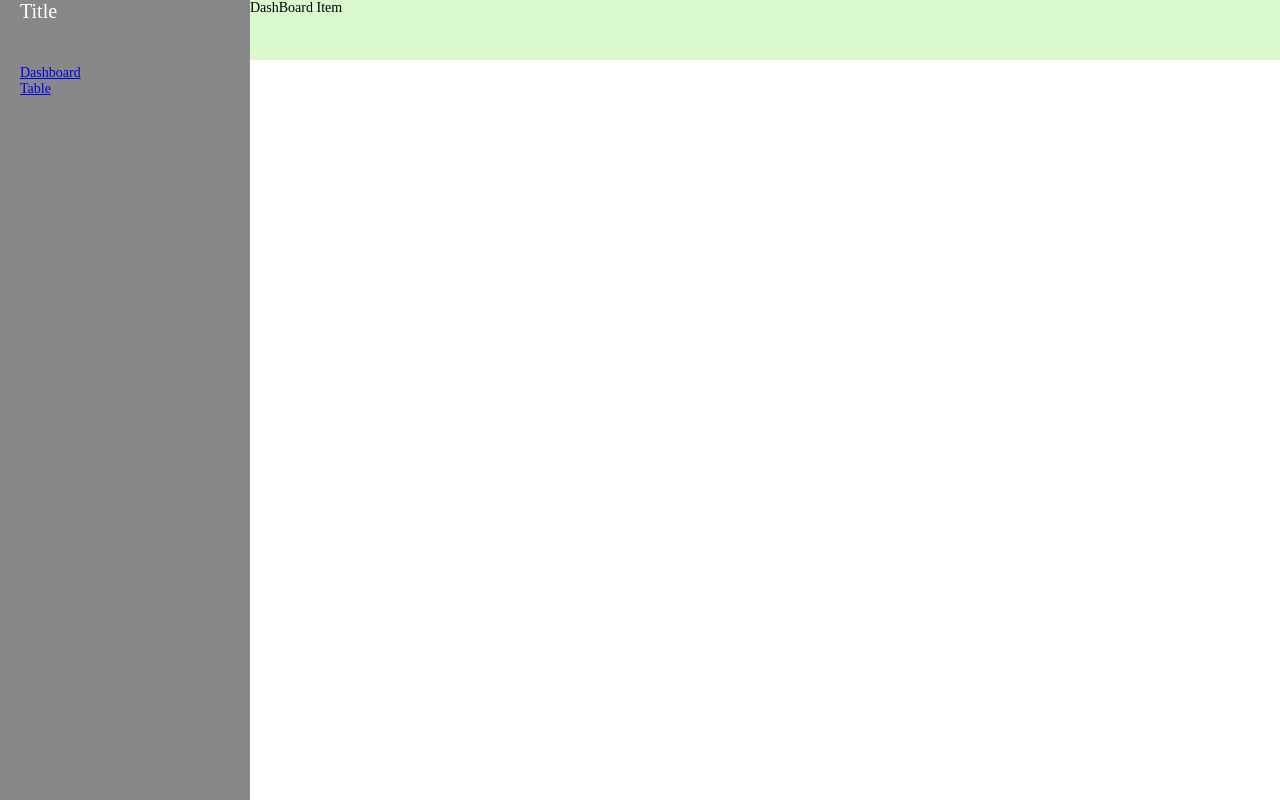
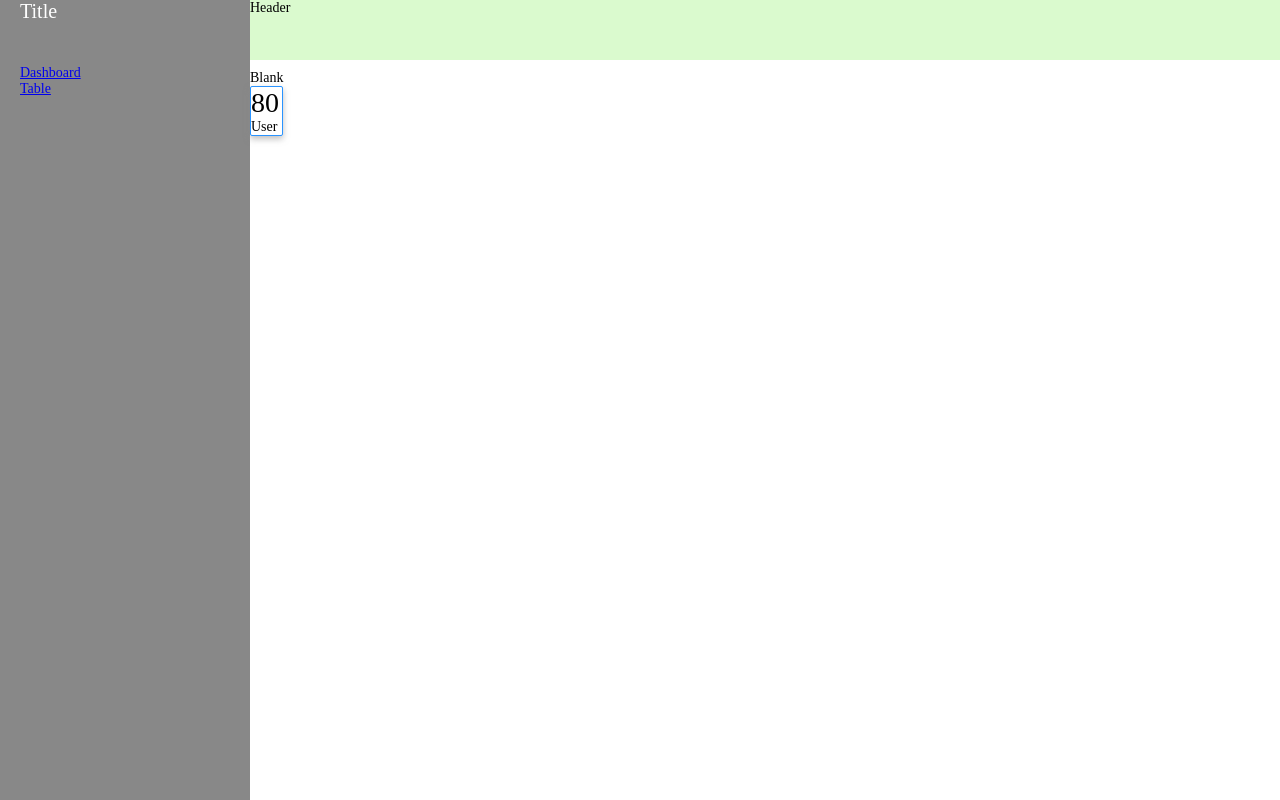
Before and after one commit to harutotanabe09/NuxtAdminConfig, a Nuxt app: page /dashboard in a window 1280 px wide. Built offline with nearby package versions, Linux system fonts and the light colour scheme.

Commit message:
app card

```diff
--- a/assets/style/_variables.scss
+++ b/assets/style/_variables.scss
@@ -194,3 +194,8 @@ $box-shadow-side-menu: 0 3px 5px $black-color;
 
 // header
 $bg-header-white: $light-green;
+
+// Card
+$color-shadow-large: $light-green;
+$bg-card-white: #fff;
+$box-shadow-app-card-block: 0 3px 6px rgba($gray-color, 0.54);
--- /dev/null
+++ b/components/dashboard/AppCard.vue
@@ -0,0 +1,45 @@
+<template>
+  <div class='app-card'>
+    <div class='scope'>{{ card.score }}</div>
+    <div class='comment'>{{ card.comment }}</div>
+  </div>
+</template>
+
+<script lang='ts'>
+import Vue, { PropType } from 'vue'
+
+interface Dataset {
+  score: number
+  comment: string
+}
+
+export default Vue.extend({
+  name: 'AppCard',
+  props: {
+    card: {
+      type: Object as PropType<Dataset>,
+      required: true
+    }
+  },
+  data() {
+  },
+  computed: {},
+  watch: {},
+  methods: {}
+})
+</script>
+
+<style lang='scss' scoped>
+.app-card {
+  background: $bg-card-white;
+  border: 1px solid transparent;
+  border-color: $text-app-button-default;
+  border-radius: 2px;
+  box-shadow: $box-shadow-app-card-block;
+
+  > .scope {
+    display: block;
+    font-size: 28px;
+  }
+}
+</style>
--- a/components/layout/AppHeader.vue
+++ b/components/layout/AppHeader.vue
@@ -3,7 +3,7 @@
     <div class="wrapper">
       <div class="header">
         <div class="col">
-          <div class="page">DashBoard Item</div>
+          <div class="page">Header</div>
         </div>
       </div>
     </div>
--- a/package.json
+++ b/package.json
@@ -3,7 +3,7 @@
   "version": "1.0.0",
   "private": true,
   "scripts": {
-    "dev": "nuxt",
+    "dev": "PORT=3333 nuxt",
     "build": "nuxt build",
     "start": "nuxt start",
     "generate": "nuxt generate",
--- a/pages/dashboard/index.vue
+++ b/pages/dashboard/index.vue
@@ -1,17 +1,34 @@
 <template>
-  <div class="dashboard-index">Blank</div>
+  <div class='dashboard-index'>
+    Blank
+    <app-card :card='card'>
+      <div>class</div>
+    </app-card>
+  </div>
 </template>
 
-<script lang="ts">
+<script lang='ts'>
 import Vue from 'vue'
+import AppCard from '~/components/dashboard/AppCard.vue'
 
 export default Vue.extend({
   name: 'DashboardIndex',
+  components: { AppCard },
   layout: 'custom',
+  computed: {
+    card() {
+      return {
+        score: 80,
+        comment: 'User',
+        icon: 'user'
+      }
+    }
+  }
 })
 </script>
-<style lang="scss" scoped>
+<style lang='scss' scoped>
 .dashboard-index {
-  font-size: 14px;
+  position: relative;
+  margin-top: 70px;
 }
 </style>
```
